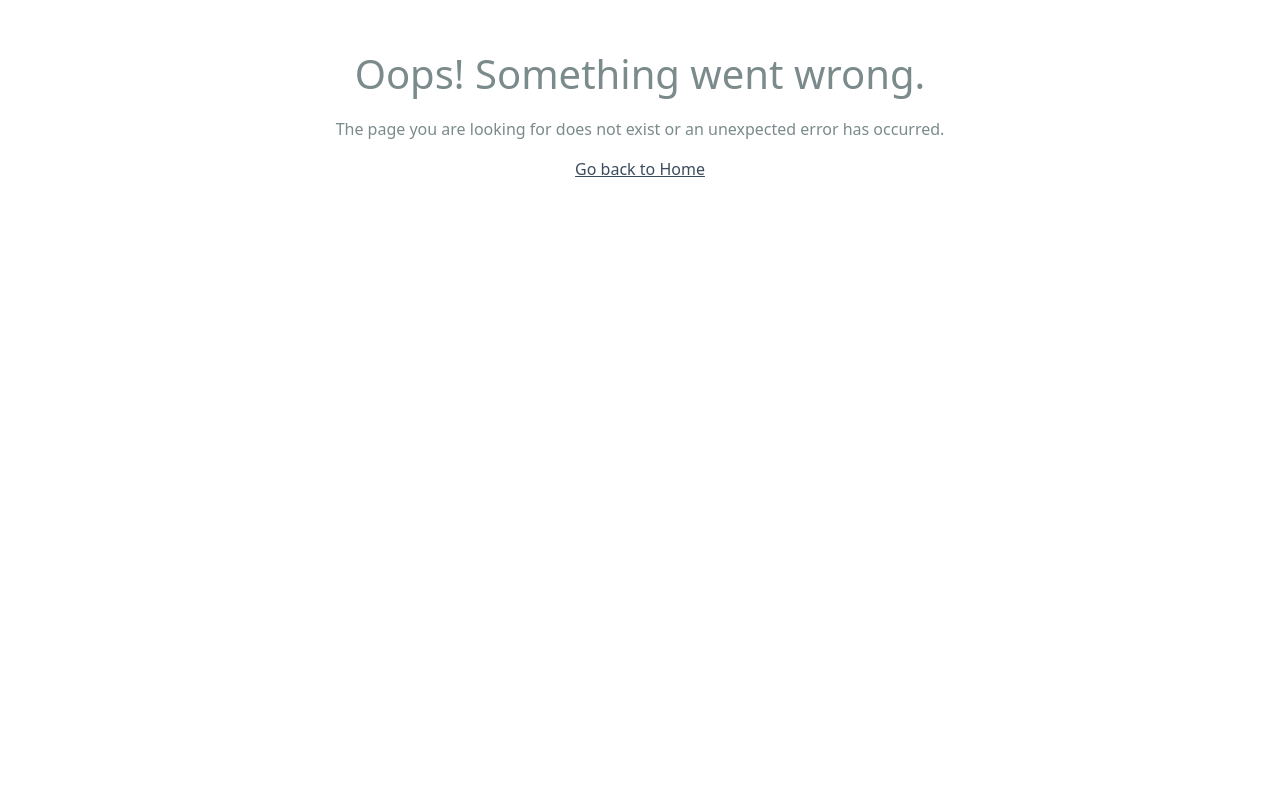
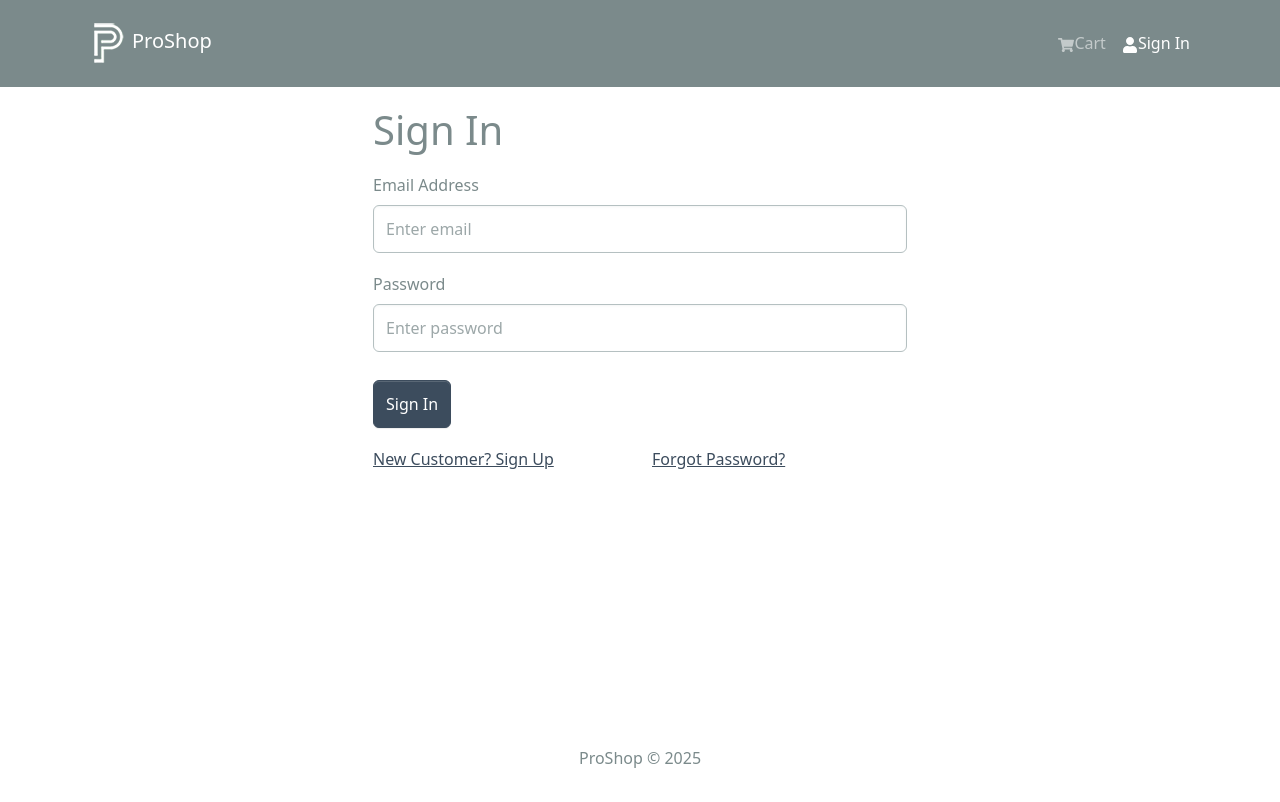
Before and after one commit to Goldy0759/proshop, a React (Create React App) app in the folder frontend/: page /login in a window 1280 px wide. Shown: the top 802 px of the page. Built offline with nearby package versions, Linux system fonts and the light colour scheme.

Commit message:
feat: Add LoginScreen component with form handling and integrate FormContainer for layout

```diff
--- /dev/null
+++ b/frontend/src/components/FormContainer.jsx
@@ -0,0 +1,15 @@
+import {Container, Row, Col} from 'react-bootstrap';
+
+export const FormContainer = ({children}) => {
+  return (
+    <Container>
+        <Row className='justify-content-md-center'>
+            <Col xs={12} md={6}>
+             {children}
+            </Col>
+        </Row>
+    </Container>
+  )
+}
+
+export default FormContainer;
--- a/frontend/src/index.js
+++ b/frontend/src/index.js
@@ -17,6 +17,7 @@
 import App from "./App";
 import reportWebVitals from "./reportWebVitals";
 import ErrorPage from "./components/ErrorPage";
+import LoginScreen from "./screens/LoginScreen";
 
 const router = createBrowserRouter(
   createRoutesFromElements(
@@ -24,6 +25,7 @@
       <Route index={true} path="/" element={<HomeScreen />} />
       <Route path="/product/:id" element={<ProductScreen />} />
       <Route path="/cart" element={<CartScreen />} />
+      <Route path="/login" element={<LoginScreen />} />
     </Route>
   )
 );
--- /dev/null
+++ b/frontend/src/screens/LoginScreen.jsx
@@ -0,0 +1,44 @@
+import { useState } from "react";
+import { Link } from "react-router-dom";
+import { Form, Button, Row, Col } from "react-bootstrap";
+import FormContainer from "../components/FormContainer";
+
+const LoginScreen = () => {
+  const [email, setEmail] = useState("");
+  const [password, setPassword] = useState("");
+
+  const submitHandler = (e) => {
+    e.preventDefault();
+    // TODO: Authenticate user with provided email and password
+    // If successful, redirect to the home page
+    // Otherwise, display an error message
+    console.log("Submitting form", email, password);
+  };
+
+  return <FormContainer>
+    <h1>Sign In</h1>
+    <Form onSubmit={submitHandler}>
+        <Form.Group controlId="email" className="my-3">
+        <Form.Label>Email Address</Form.Label>
+        <Form.Control type="email" placeholder="Enter email" value={email} onChange={(e) => setEmail(e.target.value)} required />
+      </Form.Group>
+      <Form.Group controlId="password" className="my-3">
+        <Form.Label>Password</Form.Label>
+        <Form.Control type="password" placeholder="Enter password" value={password} onChange={(e) => setPassword(e.target.value)} required />
+      </Form.Group>
+      <Button type="submit" variant="primary" className="mt-2">
+        Sign In
+      </Button>
+    </Form>
+    <Row className="py-3">
+        <Col>
+            <Link to="/register">New Customer? Sign Up</Link>
+        </Col>
+        <Col className="text-right">
+            <Link to="/forgot-password">Forgot Password?</Link>
+        </Col>
+    </Row>
+  </FormContainer>;
+};
+
+export default LoginScreen;
```
